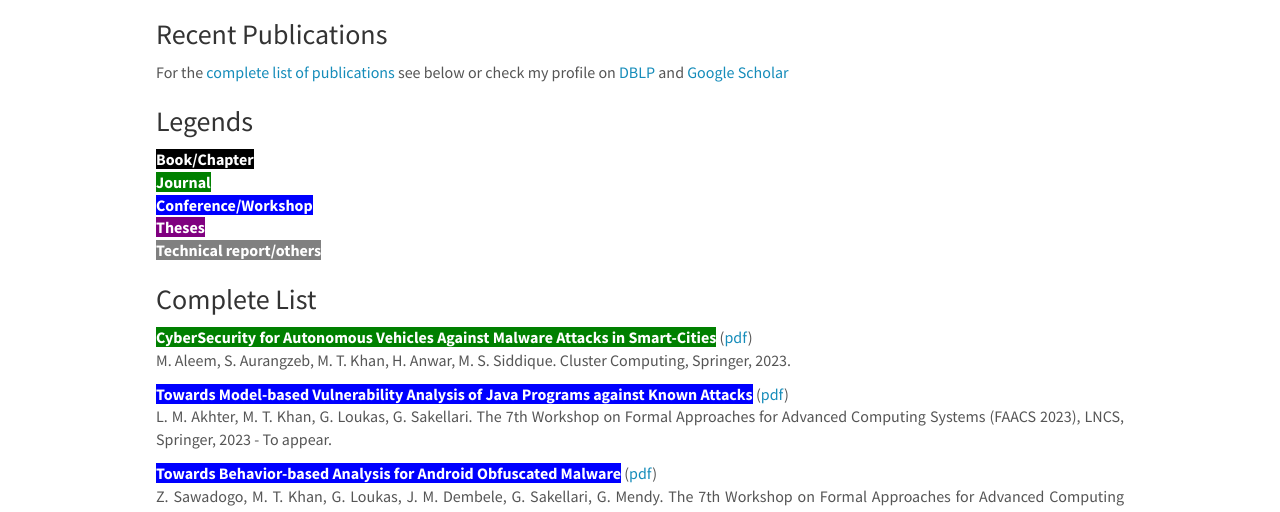
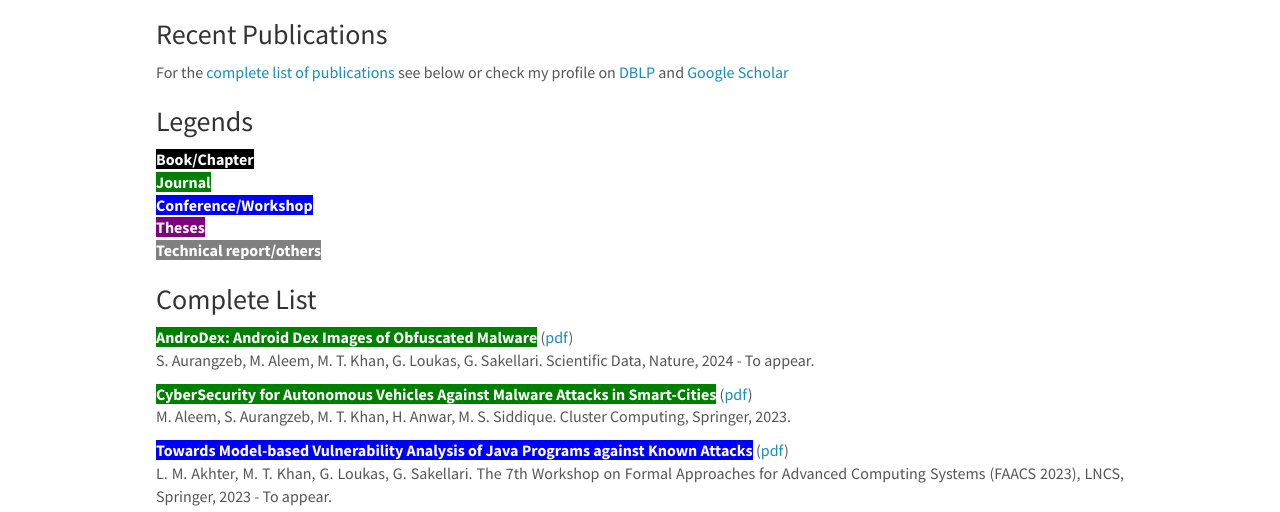
Before and after one commit to mtaimoorkhan/mtaimoorkhan.github.io, a plain HTML site: page publications/index.html in a window 1280 px wide. Shown: the part 242-754 px from the top of the page. Drawn offline with nearby package versions, Linux system fonts and the light colour scheme.

Commit message:
Update index.html

```diff
--- a/publications/index.html
+++ b/publications/index.html
@@ -82,6 +82,9 @@
 
 <p> </p>-->
 <h3 id="full-list">Complete List</h3>
+<p style="text-align:justify"><strong style="color:white;background-color:green;">AndroDex: Android Dex Images of Obfuscated Malware</strong> (<a href="https://www.nature.com/sdata/">pdf</a>) <br />
+  S. Aurangzeb, M. Aleem, M. T. Khan, G. Loukas, G. Sakellari. Scientific Data, Nature, 2024 - To appear.</p>
+
 <p style="text-align:justify"><strong style="color:white;background-color:green;">CyberSecurity for Autonomous Vehicles Against Malware Attacks in Smart-Cities</strong> (<a href="https://link.springer.com/article/10.1007/s10586-023-04114-7">pdf</a>) <br />
   M. Aleem, S. Aurangzeb, M. T. Khan, H. Anwar, M. S. Siddique. Cluster Computing, Springer, 2023.</p>
 
```
